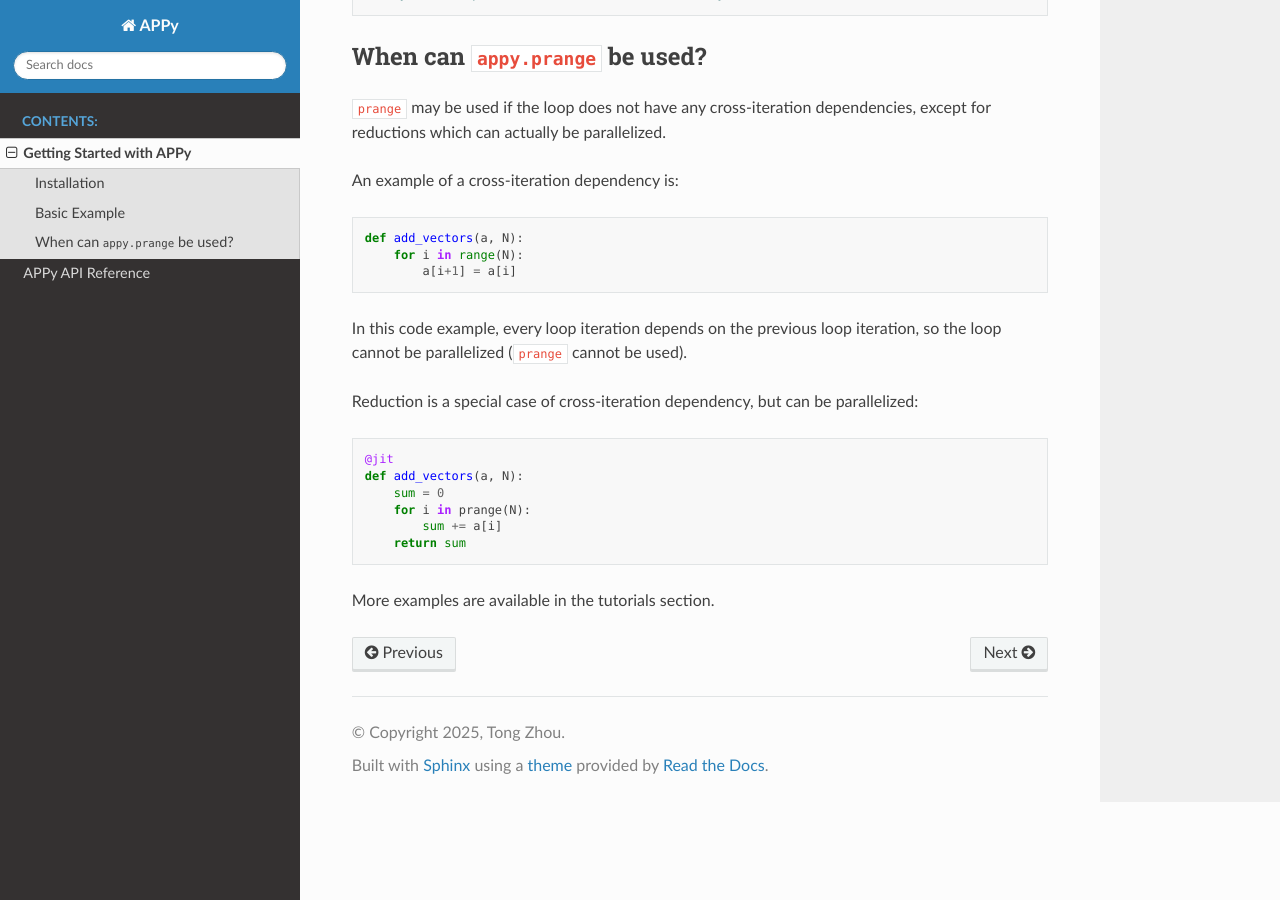
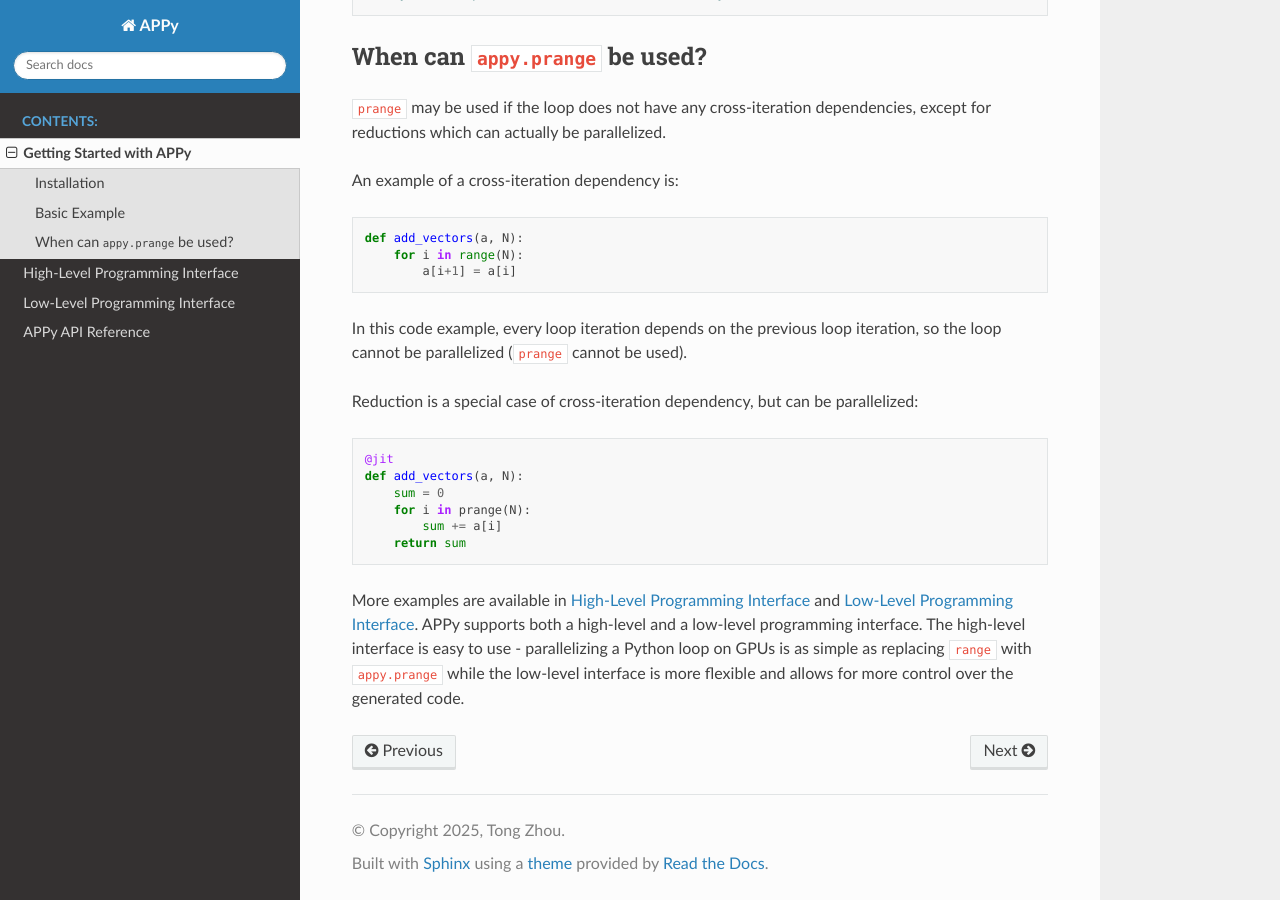
Before and after one commit to habanero-lab/APPy, a Sphinx documentation site: the page built from docs/source/getting_started.rst, in a window 1280 px wide and 900 px high, scrolled down 670 px. Built offline with Sphinx 7.4.7 and the Read the Docs theme 3.1.0, drawn with Linux system fonts in a browser that asks for light colours.

Commit message:
added new rst files

```diff
--- a/docs/source/getting_started.rst
+++ b/docs/source/getting_started.rst
@@ -58,4 +58,8 @@ Reduction is a special case of cross-iteration dependency, but can be paralleliz
            sum += a[i]
        return sum
 
-More examples are available in the tutorials section.
+More examples are available in :doc:`high-level` and :doc:`low-level`.
+APPy supports both a high-level and a low-level programming interface.
+The high-level interface is easy to use - parallelizing a Python loop on GPUs
+is as simple as replacing ``range`` with ``appy.prange`` while
+the low-level interface is more flexible and allows for more control over the generated code.
--- /dev/null
+++ b/docs/source/high-level.rst
@@ -0,0 +1,5 @@
+High-Level Programming Interface
+================================
+
+With APPy's high-level programming interface, all you need to do to parallelize a loop on GPUs
+is to replace ``range`` with ``appy.prange`` and annotate the loop with ``@appy.jit``. Here's an example:
--- a/docs/source/index.rst
+++ b/docs/source/index.rst
@@ -11,6 +11,8 @@ Welcome to APPy's documentation!
    :caption: Contents:
 
    getting_started
+   high-level
+   low-level
    api
 
 
--- /dev/null
+++ b/docs/source/low-level.rst
@@ -0,0 +1,2 @@
+Low-Level Programming Interface
+===============================
```
